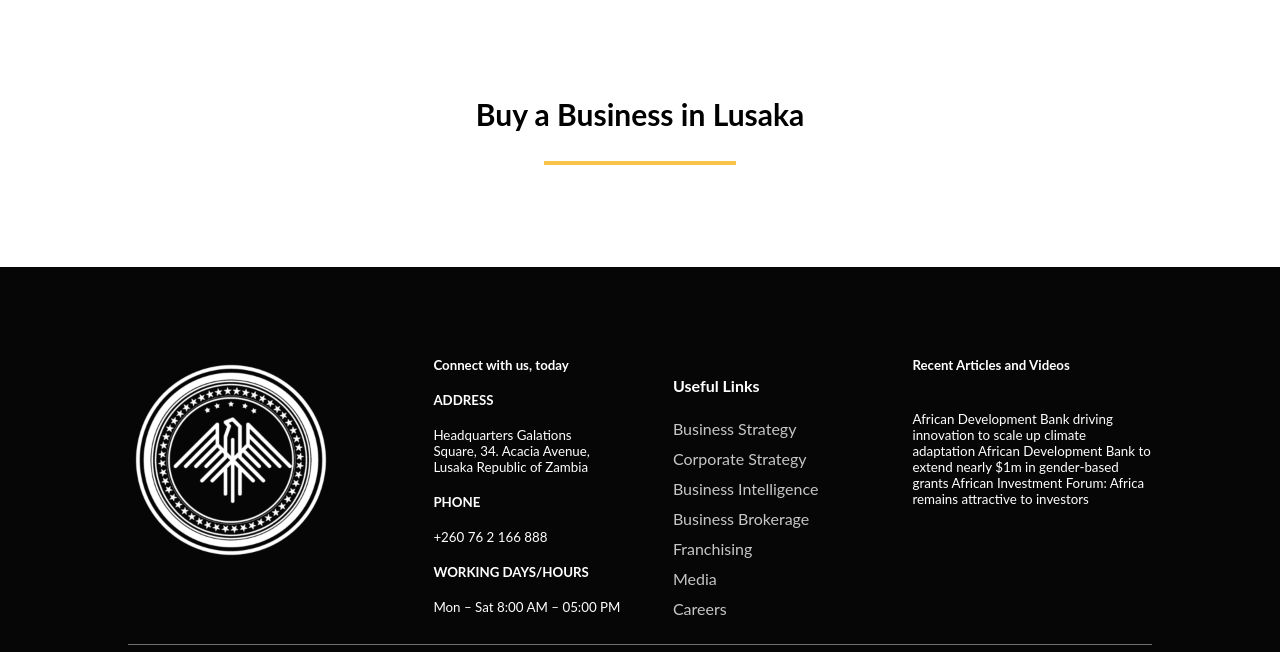
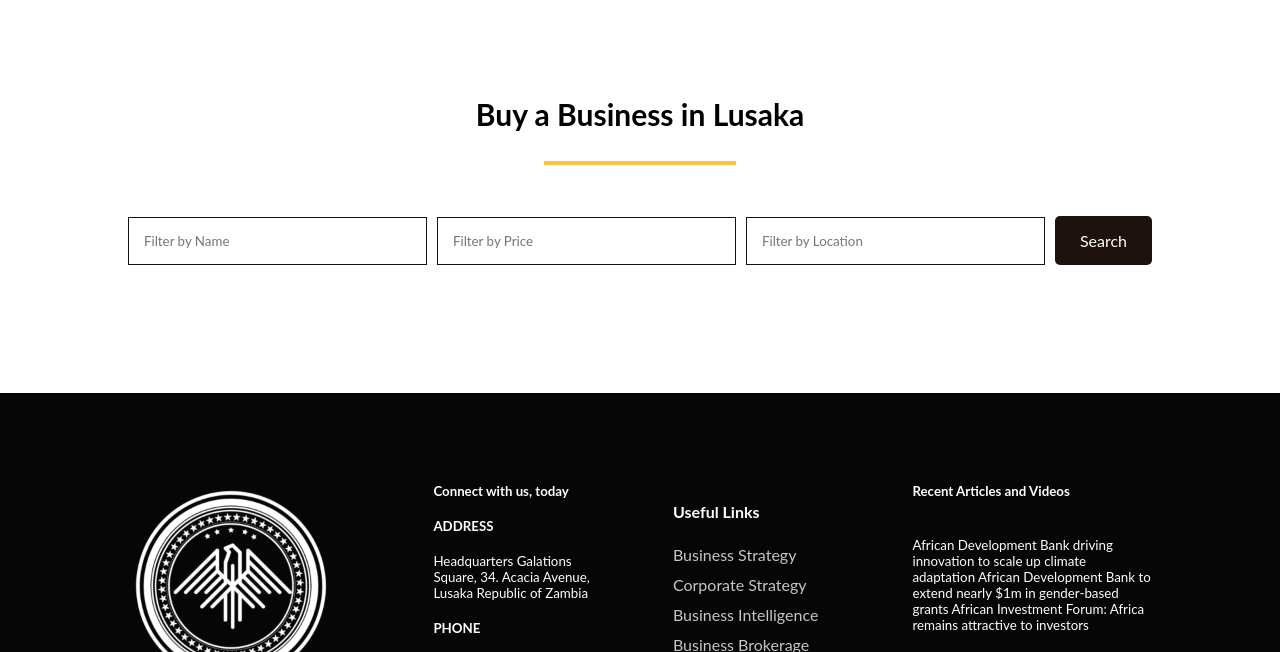
Before and after one commit to br3-mah/fintrial, a plain HTML site: page business-listings.html in a window 1280 px wide. Shown: the part 84-736 px from the top of the page. Drawn offline with nearby package versions, Linux system fonts and the light colour scheme; no server answers.

Commit message:
Search Filters

```diff
--- a/business-listings.html
+++ b/business-listings.html
@@ -47,9 +47,15 @@
             <br>
             <div style="margin: auto;" class="yy-line"></div>
         </div>
-            <div class="business-container">
-                <div id="data-grid"></div>
-            </div>
+        <div class="filter-row">
+            <input type="text" id="filter-name" placeholder="Filter by Name">
+            <input type="text" id="filter-price" placeholder="Filter by Price">
+            <input type="text" id="filter-location" placeholder="Filter by Location">
+            <button class="btn-awesome">Search</button>
+        </div>
+        <div class="business-container">
+            <div id="data-grid"></div>
+        </div>
     </section>
 </body>
 
--- a/public/css/custom.css
+++ b/public/css/custom.css
@@ -111,3 +111,25 @@ td {
     text-align: left;
     border: 1px solid #dddddd;
 }
+/* Style the filter row */
+.filter-row {
+    display: flex;
+    justify-content: space-between;
+    align-items: center;
+    margin-bottom: 20px;
+    margin: auto;
+    padding-top:4%;
+    padding-bottom:2%;
+    padding-right:10%;
+    padding-left:10%;
+}
+
+/* Style the filter input fields */
+.filter-row input[type="text"] {
+    padding: 15px; /* Increase padding for a larger input field */
+    border: 1px solid #1a130d;
+    border-radius: 0; /* Remove border-radius to make it square */
+    flex: 1;
+    margin-right: 10px;
+    width: auto; /* Remove width to allow them to expand as needed */
+}
```
